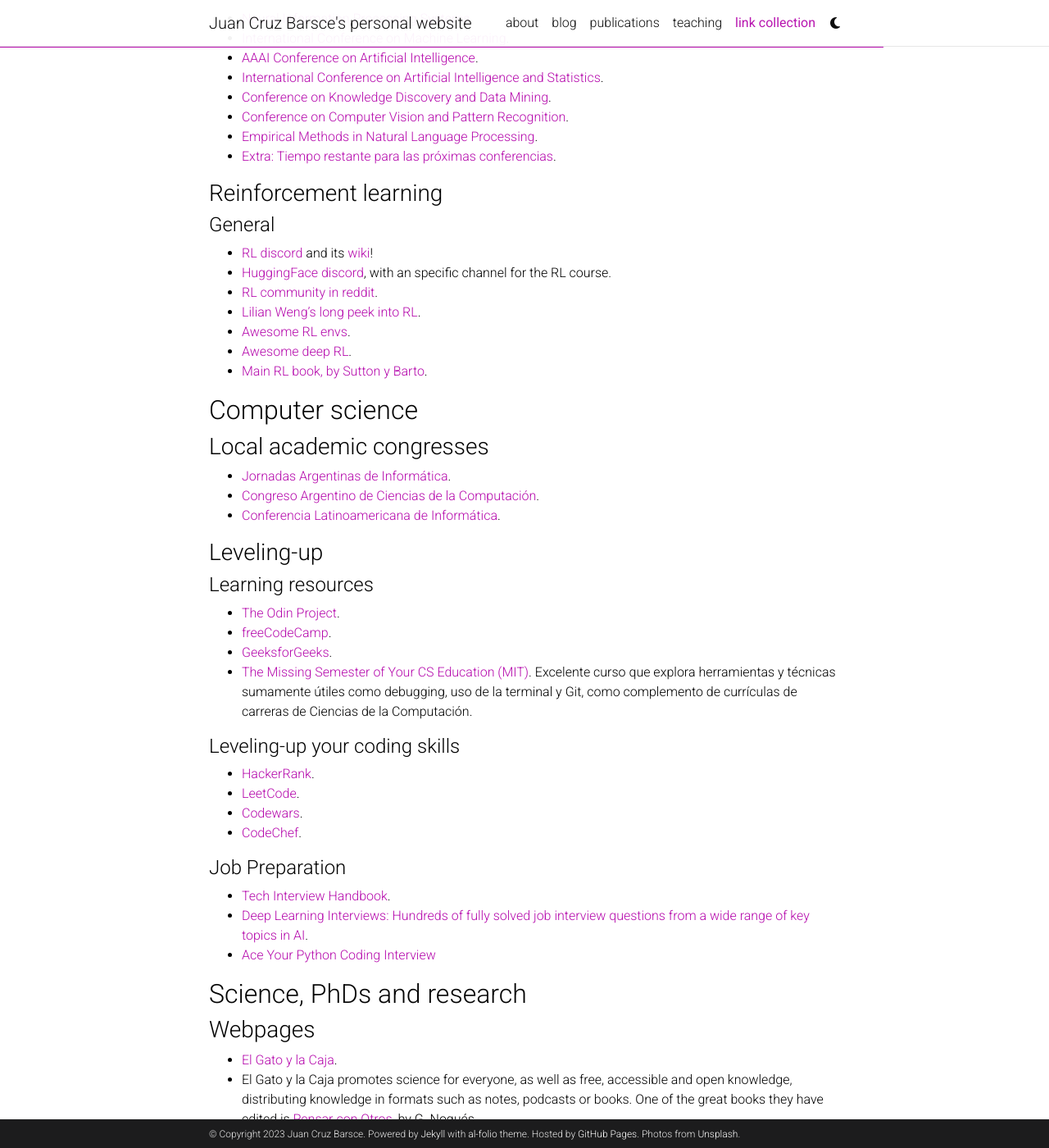
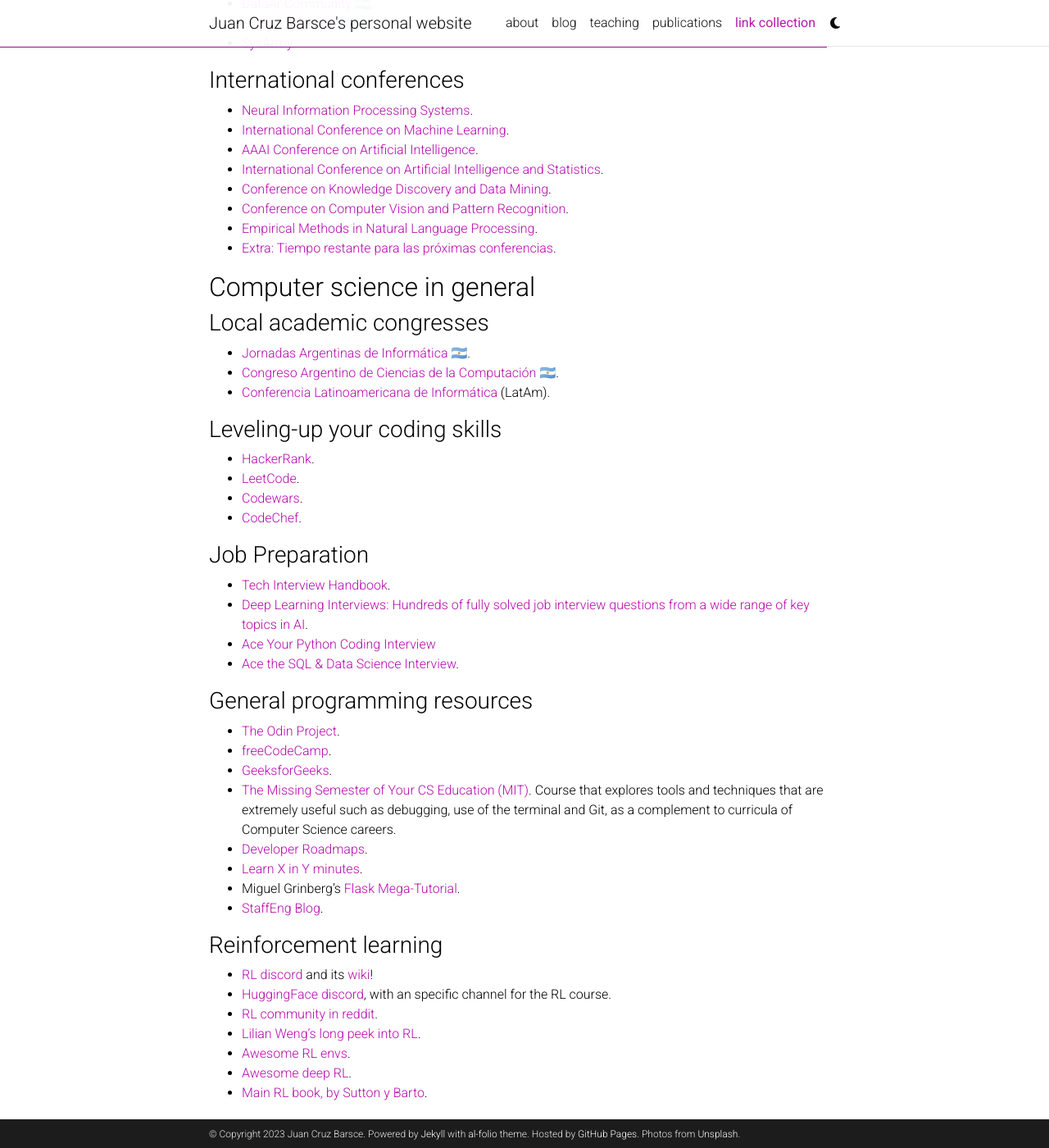
Before and after one commit to jbarsce/jbarsce.github.io, a Jekyll site: the page built from _pages/link_collection.md, in a window 1280 px wide and 1400 px high, scrolled down 2056 px. Shown: the whole window at 82% size. Built offline with Jekyll 4.4.1, drawn with Linux system fonts in a browser that asks for light colours; comment, search, counter and statistics services are not loaded; a style sheet for code colours, icons or effects is not loaded; some of the changed text lies outside the part shown.

Commit message:
Small changes

```diff
--- a/_pages/link_collection.md
+++ b/_pages/link_collection.md
@@ -11,7 +11,7 @@
 
 ### Books
 
-* [Artificial Intelligence: A Modern Approach (1995, 4ta edición publicada en 2020)](http://aima.cs.berkeley.edu/), by S. Russell y P. Norvig.
+* [Artificial Intelligence: A Modern Approach (1995, 4th edition published in 2020)](http://aima.cs.berkeley.edu/), by S. Russell y P. Norvig.
 * [Machine Learning (1997)](https://www.cs.cmu.edu/~tom/mlbook.html), by T. Mitchell.
 * [Information Theory, Inference, and Learning Algorithms (2003)](http://www.inference.org.uk/mackay/itila/book.html) by D. MacKay. Classic book that approaches ML with a strong information theory focus.
 * [Pattern Recognition and Machine Learning (2006)](https://www.microsoft.com/en-us/research/publication/pattern-recognition-machine-learning/), by C. Bishop.
@@ -43,22 +44,24 @@
 * [CS231n: Convolutional Neural Networks for Visual Recognition (Stanford)](http://cs231n.stanford.edu/), and its [GitHub repo](https://cs231n.github.io).
 * [Machine Learning Systems Design](https://stanford-cs329s.github.io/syllabus.html).
 
-### Material for hands-on practice
+### General ML learning resources
 
 Here are some repos for learning by coding.
 
 * [Made with ML](https://madewithml.com/).
-
 * [scikit-learn course](https://inria.github.io/scikit-learn-mooc/).
 FOSS course on ML with scikit-learn, with its repo [here](https://github.com/INRIA/scikit-learn-mooc).
-
 * [HuggingFace courses](https://huggingface.co/learn).
-
+* [Fast AI](https://fast.ai) and [its book](https://github.com/fastai/fastbook).
 * [Learn Python, Data Viz, Pandas & More (Kaggle)](https://www.kaggle.com/learn). Good practical material from Kaggle to learn data science concepts. Includes Python, ML, its ethical considerations, SQL, and advanced techniques such as computer vision and explainability.
-
 * [Data Science for Beginners](https://github.com/microsoft/Data-Science-For-Beginners) and [Machine Learning for Beginners (Repo)](https://github.com/microsoft/ML-For-Beginners), [Web](https://microsoft.github.io/ML-For-Beginners) two excellent courses from Microsoft to learn data science and ML, respectively. Both are available in English and Spanish. The repos include all the material, including the slides, exercises, and solutions.
-
 * [Probabilistic Programming & Bayesian Methods for Hackers](https://github.com/CamDavidsonPilon/Probabilistic-Programming-and-Bayesian-Methods-for-Hackers) by C. Davidson-Pilon. Good book to learn Bayesian inference from a "computational/understanding-first, and mathematics-second, point of view" (sic), with implementations in [PyMC](https://github.com/pymc-devs/pymc).
+* [A. Karpathy's Neural Networks: Zero to Hero](https://karpathy.ai/zero-to-hero.html).
+* [Statquest!!! - An epic journey through statistics and machine learning](https://statquest.org/).
+* [Lena Voita's blog](https://lena-voita.github.io/), with great material such as an [NLP course](https://lena-voita.github.io/nlp_course.html).
+* [Google's ML Crash Course](https://developers.google.com/machine-learning/crash-course) and [Tensorflow's Learn ML Paths](https://www.tensorflow.org/resources/learn-ml).
+* [bnomial's daily ML questions](https://today.bnomial.com/).
+* [Analytics Vidhya](https://www.analyticsvidhya.com/).
 
 ### Learning python
 
@@ -70,16 +73,16 @@
 
 #### Meetings
 
-* [PyData Córdoba (link to the latest edition)](https://pydata.org/cordoba2019/).
-* [Khipu - Latin American Meeting In Artificial Intelligence](https://khipu.ai).
-* [Escuela de Ciencias Informáticas (Universidad de Buenos Aires)](https://eci.dc.uba.ar/).
-* [Escuela de Verano de Ciencias Informáticas (Universidad de Río Cuarto)](https://www.exa.unrc.edu.ar/escuela-de-verano-de-ciencias-informaticas/).
-* [Reunión Internacional de Inteligencia Artificial (RIIA)](https://www.riiaa.org/).
+* [PyData Córdoba (link to the latest edition)](https://pydata.org/cordoba2019/) 🇦🇷.
+* [Khipu - Latin American Meeting In Artificial Intelligence](https://khipu.ai) 🇦🇷.
+* [Escuela de Ciencias Informáticas (Universidad de Buenos Aires)](https://eci.dc.uba.ar/) 🇦🇷.
+* [Escuela de Verano de Ciencias Informáticas (Universidad de Río Cuarto)](https://www.exa.unrc.edu.ar/escuela-de-verano-de-ciencias-informaticas/) 🇦🇷.
+* [Reunión Internacional de Inteligencia Artificial (RIIA)](https://www.riiaa.org/) 🇲🇽.
 
 #### Local communities
 
-* [DataAr Community](dataarcommunity.slack.com).
-* [Python Argentina](https://www.python.org.ar/).
+* [DataAr Community](dataarcommunity.slack.com) 🇦🇷.
+* [Python Argentina](https://www.python.org.ar/) 🇦🇷.
 * [SysArmy](https://sysarmy.com/es/).
 
 ### International conferences
@@ -93,9 +96,40 @@
 * [Empirical Methods in Natural Language Processing](https://2021.emnlp.org/).
 * [Extra: Tiempo restante para las próximas conferencias](https://aideadlin.es/?sub=ML,CV,NLP,RO,SP,DM).
 
+## Computer science in general
+
+### Local academic congresses
+
+* [Jornadas Argentinas de Informática](https://www.sadio.org.ar/jaiio/) 🇦🇷.
+* [Congreso Argentino de Ciencias de la Computación](https://cacic2021.unsa.edu.ar/) 🇦🇷.
+* [Conferencia Latinoamericana de Informática](https://clei2021.cr/home) (LatAm).
+
+### Leveling-up your coding skills
+
+* [HackerRank](https://www.hackerrank.com).
+* [LeetCode](https://leetcode.com/).
+* [Codewars](https://www.codewars.com).
+* [CodeChef](https://www.codechef.com/).
+
+### Job Preparation
+
+* [Tech Interview Handbook](https://www.techinterviewhandbook.org/).
+* [Deep Learning Interviews: Hundreds of fully solved job interview questions from a wide range of key topics in AI](https://arxiv.org/abs/2201.00650).
+* [Ace Your Python Coding Interview](https://realpython.com/learning-paths/python-interview/)
+* [Ace the SQL & Data Science Interview](https://datalemur.com/).
+
+### General programming resources
+
+* [The Odin Project](https://www.theodinproject.com/).
+* [freeCodeCamp](https://www.freecodecamp.org/).
+* [GeeksforGeeks](https://www.geeksforgeeks.org/).
+* [The Missing Semester of Your CS Education (MIT)](https://missing.csail.mit.edu/). Course that explores tools and techniques that are extremely useful such as debugging, use of the terminal and Git, as a complement to curricula of Computer Science careers.
+* [Developer Roadmaps](https://roadmap.sh/).
+* [Learn X in Y minutes](https://learnxinyminutes.com/).
+* Miguel Grinberg's [Flask Mega-Tutorial](https://blog.miguelgrinberg.com/post/the-flask-mega-tutorial-part-i-hello-world).
+* [StaffEng Blog](https://staffeng.com/).
+
 ### Reinforcement learning
-
-#### General
 
 * [RL discord](https://discord.gg/dBVVY8Sz7v) and its [wiki](https://github.com/andyljones/reinforcement-learning-discord-wiki/wiki)!
 * [HuggingFace discord](http://hf.co/join/discord), with an specific channel for the RL course.
@@ -104,36 +138,6 @@
 * [Awesome RL envs](https://github.com/clvrai/awesome-rl-envs).
 * [Awesome deep RL](https://github.com/kengz/awesome-deep-rl).
 * [Main RL book, by Sutton y Barto](http://incompleteideas.net/book/RLbook2020.pdf).
-
-## Computer science
-
-### Local academic congresses
-
-* [Jornadas Argentinas de Informática](https://www.sadio.org.ar/jaiio/).
-* [Congreso Argentino de Ciencias de la Computación](https://cacic2021.unsa.edu.ar/).
-* [Conferencia Latinoamericana de Informática](https://clei2021.cr/home).
-
-### Leveling-up
-
-#### Learning resources
-
-* [The Odin Project](https://www.theodinproject.com/).
-* [freeCodeCamp](https://www.freecodecamp.org/).
-* [GeeksforGeeks](https://www.geeksforgeeks.org/).
-* [The Missing Semester of Your CS Education (MIT)](https://missing.csail.mit.edu/). Excelente curso que explora herramientas y técnicas sumamente útiles como debugging, uso de la terminal y Git, como complemento de currículas de carreras de Ciencias de la Computación.
-
-#### Leveling-up your coding skills
-
-* [HackerRank](https://www.hackerrank.com).
-* [LeetCode](https://leetcode.com/).
-* [Codewars](https://www.codewars.com).
-* [CodeChef](https://www.codechef.com/).
-
-#### Job Preparation
-
-* [Tech Interview Handbook](https://www.techinterviewhandbook.org/).
-* [Deep Learning Interviews: Hundreds of fully solved job interview questions from a wide range of key topics in AI](https://arxiv.org/abs/2201.00650).
-* [Ace Your Python Coding Interview](https://realpython.com/learning-paths/python-interview/)
 
 ## Science, PhDs and research
 
```
Also changed, not shown: other parts of _pages/link_collection.md (+2 -1 lines), _pages/publications.md (+1 -1 lines).
